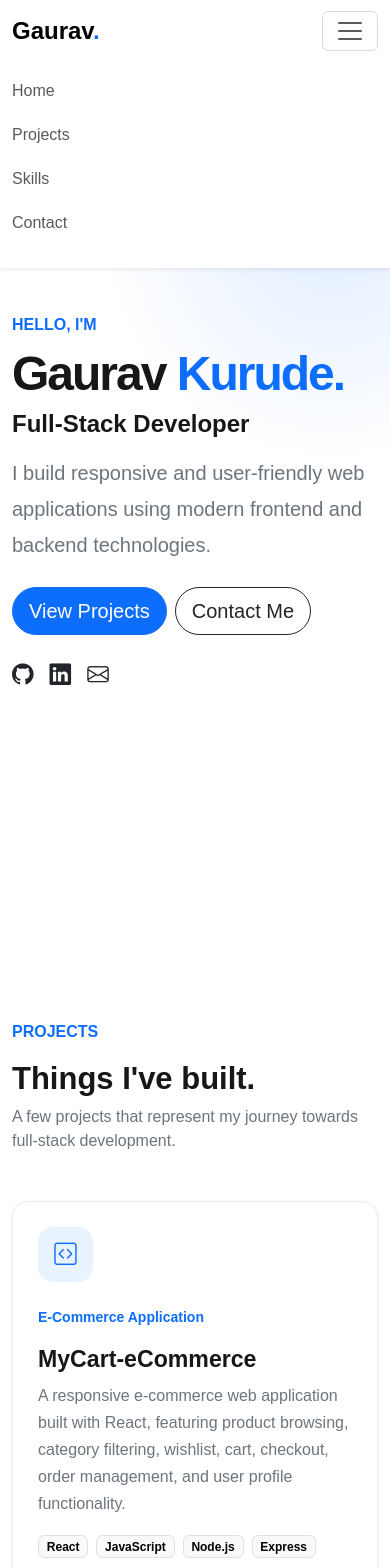
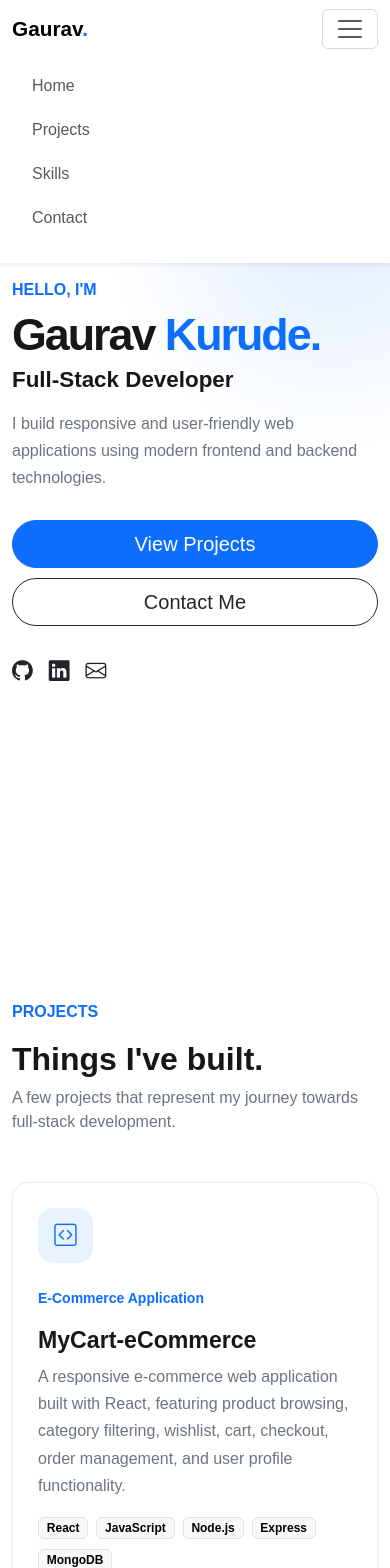
Before and after one commit to Gaurav-Kurude/Gaurav-Kurude, a React (Vite) app: page / in a window 390 px wide. Shown: the top 1568 px of the page. Built offline with nearby package versions, Linux system fonts and the light colour scheme.

Commit message:
gaurav-portfolio

```diff
--- a/src/App.css
+++ b/src/App.css
@@ -7,6 +7,7 @@ body {
   margin: 0;
   font-family: Arial, Helvetica, sans-serif;
   color: #171717;
+  overflow-x: hidden;
 }
 
 /* Navbar */
@@ -122,6 +123,12 @@ body {
   box-shadow: 0 12px 30px rgba(0, 0, 0, 0.08);
 }
 
+.skill-image {
+  width: 55px;
+  height: 55px;
+  object-fit: contain;
+}
+
 /* Projects */
 
 .project-card {
@@ -189,18 +196,13 @@ body {
   margin-right: auto;
 }
 
-.skill-image {
-  width: 55px;
-  height: 55px;
-  object-fit: contain;
-}
-
-/* Mobile */
+/* Tablet */
 
 @media (max-width: 991px) {
   .navbar-collapse {
     background: white;
-    padding: 15px 0;
+    padding: 15px 20px;
+    border-radius: 0 0 10px 10px;
   }
 
   .nav-link {
@@ -217,21 +219,100 @@ body {
   }
 }
 
+/* Mobile */
+
 @media (max-width: 576px) {
+  .navbar {
+    min-height: 60px;
+  }
+
+  .navbar-brand {
+    font-size: 1.3rem;
+  }
+
+  .hero-section {
+    padding-top: 60px;
+  }
+
   .hero-section h1 {
-    font-size: 3rem;
+    font-size: 2.8rem;
     letter-spacing: -2px;
+    line-height: 1.1;
   }
 
   .hero-section h2 {
-    font-size: 1.5rem;
+    font-size: 1.4rem;
   }
+
+  .hero-section .lead {
+    font-size: 1rem;
+    line-height: 1.7;
+  }
+
+  /* Hero buttons */
+
+  .hero-section .btn {
+    width: 100%;
+    margin: 5px 0 !important;
+  }
+
+  /* Social icons */
+
+  .hero-section .fs-4 {
+    font-size: 1.3rem !important;
+  }
+
+  /* Section headings */
+
+  .display-5 {
+    font-size: 2rem;
+  }
+
+  /* Project cards */
+
+  .project-card {
+    padding: 25px !important;
+  }
+
+  .project-card .btn {
+    width: 100%;
+    margin: 5px 0 !important;
+  }
+
+  /* Skills */
+
+  .skill-card {
+    padding: 20px !important;
+  }
+
+  .skill-image {
+    width: 45px;
+    height: 45px;
+  }
+
+  .skill-card h5 {
+    font-size: 1rem;
+  }
+
+  /* Education */
 
   .education-card {
     flex-direction: column;
   }
 
-  .project-card {
-    padding: 25px !important;
+  /* Contact */
+
+  .contact-section h2 {
+    font-size: 2rem;
+  }
+
+  .contact-section p {
+    font-size: 0.95rem;
+  }
+
+  /* Footer */
+
+  footer p {
+    font-size: 0.85rem;
   }
 }
--- a/src/index.css
+++ b/src/index.css
@@ -5,4 +5,5 @@ html {
 body {
   margin: 0;
   min-width: 320px;
+  overflow-x: hidden;
 }
```
